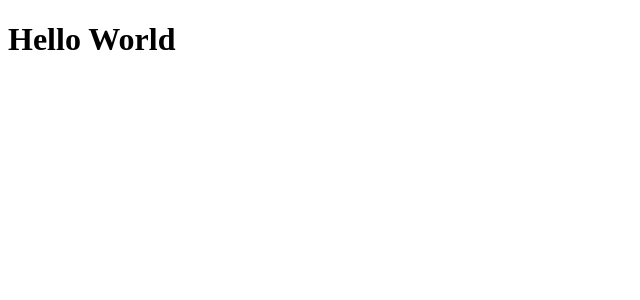
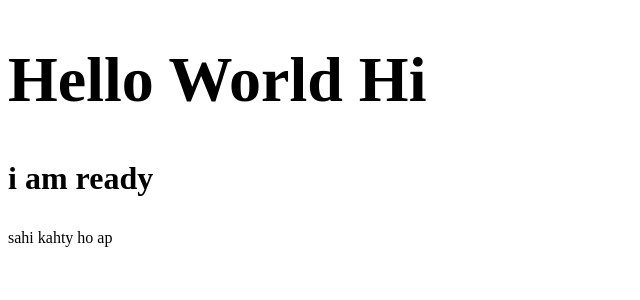
Before and after one commit to fanubalti786/Welcome-To-My-NextJs-Learning-Path, a Next.js app in the folder class1/: page / in a window 1280 px wide. Shown: the top 300 px of the page, without its empty margins (0-640 px from the left). Built offline with nearby package versions, Linux system fonts and the light colour scheme.

Commit message:
inwhich we just learn what is root directories and how we can connect to each other like layout and page.tsx directires

```diff
--- a/class1/app/layout.tsx
+++ b/class1/app/layout.tsx
@@ -1,11 +1,15 @@
-export default function RootLayout({
-  children,
-}: Readonly<{
-  children: React.ReactNode;
-}>) {
+import React from 'react'
+
+export default function layout(props: any) {
+  console.log("props", props);
   return (
-    <html lang="en">
-      <body>{children}</body>
+
+      <html lang="en">
+      <body>
+        <h1>{props.children}</h1>
+        <p>sahi kahty ho ap</p>
+      </body>
     </html>
-  );
+
+  )
 }
--- a/class1/app/page.tsx
+++ b/class1/app/page.tsx
@@ -3,7 +3,8 @@ import Image from "next/image";
 export default function Home() {
   return (
     <div>
-      <h1>Hello World </h1>
+      <h1>Hello World Hi </h1>
+      <p>i am ready</p>
     </div>
   );
 }
```
Also changed, not shown: class1/app/home/page.tsx (added, +9 -0 lines).
